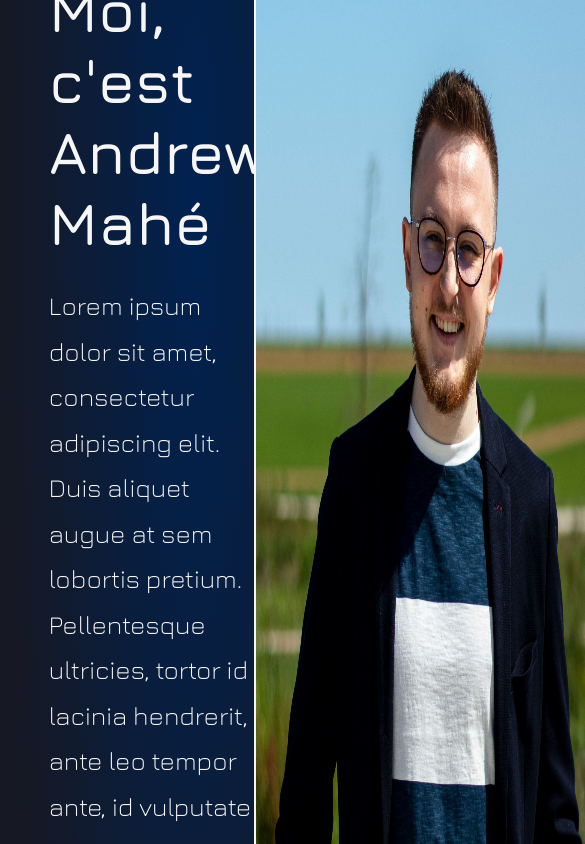
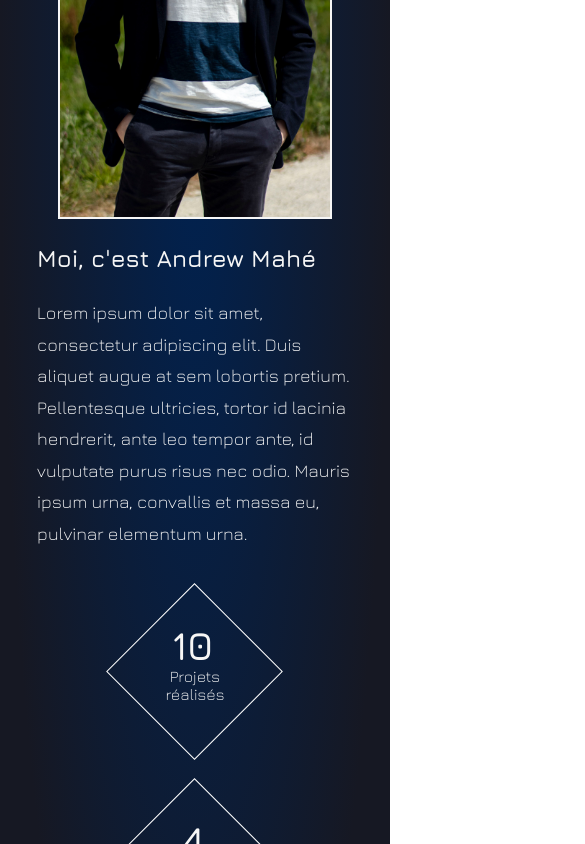
Before and after one commit to roxasenjoy/2023-Portfolio, a Vue app: page / in a window 390 px wide. Shown: the part 1156-2000 px from the top of the page, 585 px wide, since content can reach past the window. Built offline with nearby package versions, Linux system fonts and the light colour scheme.

Commit message:
feat(personnal): Responsive

```diff
--- a/src/components/Header.vue
+++ b/src/components/Header.vue
@@ -191,6 +191,16 @@
 .nav {
     display: none;
 }
+
+/** Tablette **/
+@media screen and (max-width: 1400px)  {
+
+    header{
+        width: 90%;
+    }
+
+}
+
 
 
 /** Tablette **/
--- a/src/components/PersonnalInformation.vue
+++ b/src/components/PersonnalInformation.vue
@@ -17,22 +17,31 @@
             </p>
 
             <div class="stats">
+
+                <div class="squareContainer">
                     <div class="square1 square">
                         <p>10</p>
                         <p>Projets <br/> réalisés</p>
                     </div>
+                </div>
 
+                <div class="squareContainer">
                     <div class="square2 square">
                     <p>4</p>
                     <p>Nombre de clients</p>
                     </div>
+                </div>
 
+                <div class="squareContainer">
                     <div class="square3 square">
                     <p>2</p>
                     <p>Années d'expériences</p>
                     </div>
                 </div>
             </div>
+        </div>
+
+
 
         <MoiImageVue></MoiImageVue>
     </section>
@@ -40,15 +49,13 @@
 </template>
 
 <style scoped> /* Local */
-
 section{
     width: 75%;
     margin: auto;
     display: flex;
     justify-content:space-between;
-
     flex-direction: row;
-    margin: 30vh auto 0 auto;
+    margin: 30vh auto 30vh auto;
 }
 
 .left{
@@ -104,12 +111,76 @@
 }
 
 /** Tablette **/
-@media screen and (max-width: 1024px)  {
+@media screen and (max-width: 1400px)  {
+    section{
+        width: 90%;
+    }
+}
+
+@media screen and (max-width: 1150px)  {
+
+    #texte{
+        font-size: 18px;
+    }
+
+    .square{
+        width: 125px;
+        height: 125px;
+    }
+
+    .square p:first-child{
+        font-size: 40px;
+        left: -20px;
+        top: 20px;
+    }
+
+    .square p:nth-child(2){
+        font-family: var(--light);
+        font-size: 16px;
+        text-align: center;
+        rotate: -45deg;
+        left: 10px;
+        top: 5px;
+    }
+
 
 }
 
 /** Tablette **/
+@media screen and (max-width: 1024px)  {
+    section{
+        width: 90%;
+        flex-direction: column-reverse;
+        justify-content: center;
+        align-items: center;
+        margin: 15vh auto 10vh auto;
+    }
+
+    .left{
+        width:90%;
+    }
+
+    h2{
+        font-size: 1.5em;
+    }
+
+
+
+    .square{
+        margin: 35px 0;
+    }
+
+    #texte{
+        margin: 0 0 25px 0;
+    }
+}
+
+/** Tablette **/
 @media screen and (max-width: 768px)  {
+
+    .stats{
+        flex-direction: column;
+    }
 }
 
 </style>
--- a/src/components/Presentation.vue
+++ b/src/components/Presentation.vue
@@ -76,10 +76,19 @@
 }
 
 /** Tablette **/
+@media screen and (max-width: 1400px)  {
+
+    section{
+        width: 90%;
+    }
+
+}
+
+/** Tablette **/
 @media screen and (max-width: 1024px)  {
     section{
         flex-direction: column-reverse;
-        height: 80vh;
+        height: 90vh;
         width: 90%;
     }
 
@@ -102,7 +111,11 @@
 /** Tablette **/
 @media screen and (max-width: 768px)  {
     section .left h1{
-        font-size: 2em;
+        font-size: 1.5em;
+    }
+
+    section{
+        height: 70vh;
     }
 
     section .left p,
--- a/src/components/images/MoiImage.vue
+++ b/src/components/images/MoiImage.vue
@@ -8,19 +8,30 @@
   <style scoped>
 
   img{
-      max-width: 350px;
-      border: var(--white) 2.5px solid;
+    max-width: 350px;
+    max-height: 600px;
+    height: auto;
+    border: var(--white) 2.5px solid;
+    margin: 0 25px;
   }
 
 
   /** Tablette **/
   @media screen and (max-width: 1024px)  {
+    img{
+      max-width: 300px;
+      margin: 0 0 25px 0;
+    }
 
   }
 
   /** Tablette **/
   @media screen and (max-width: 768px)  {
-
+    img{
+      max-width: 275px;
+      max-height: 500px;
+      margin: 0 0 25px 0;
+    }
   }
 
   </style>
--- a/src/components/templates/SeparationSection.vue
+++ b/src/components/templates/SeparationSection.vue
@@ -13,7 +13,6 @@
     width: 50px;
     height: 50px;
     border: 2px solid var(--white);
-    /* padding: 20px 25px; */
     -webkit-transform: rotate(45deg);
     -moz-transform: rotate(45deg);
     -o-transform: rotate(45deg);
```
Lines whose indentation alone changed are shown as unchanged.
